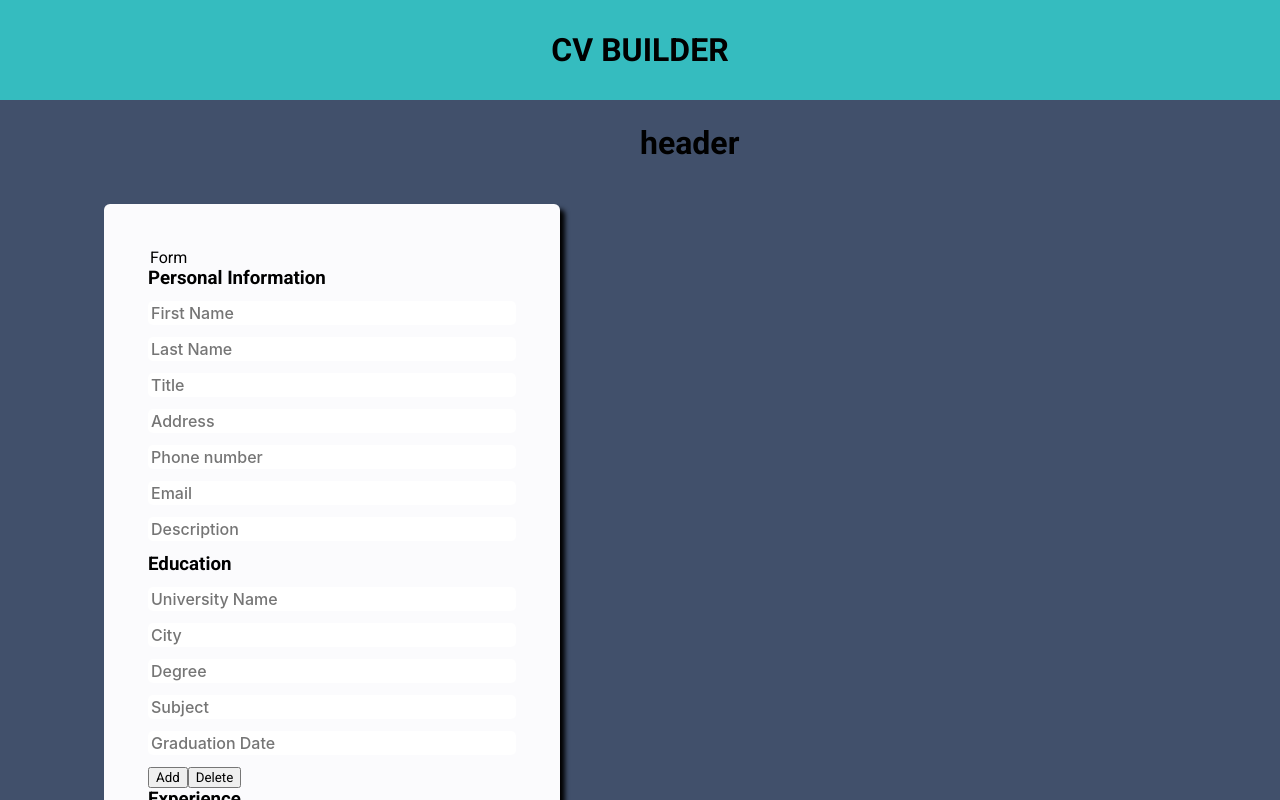
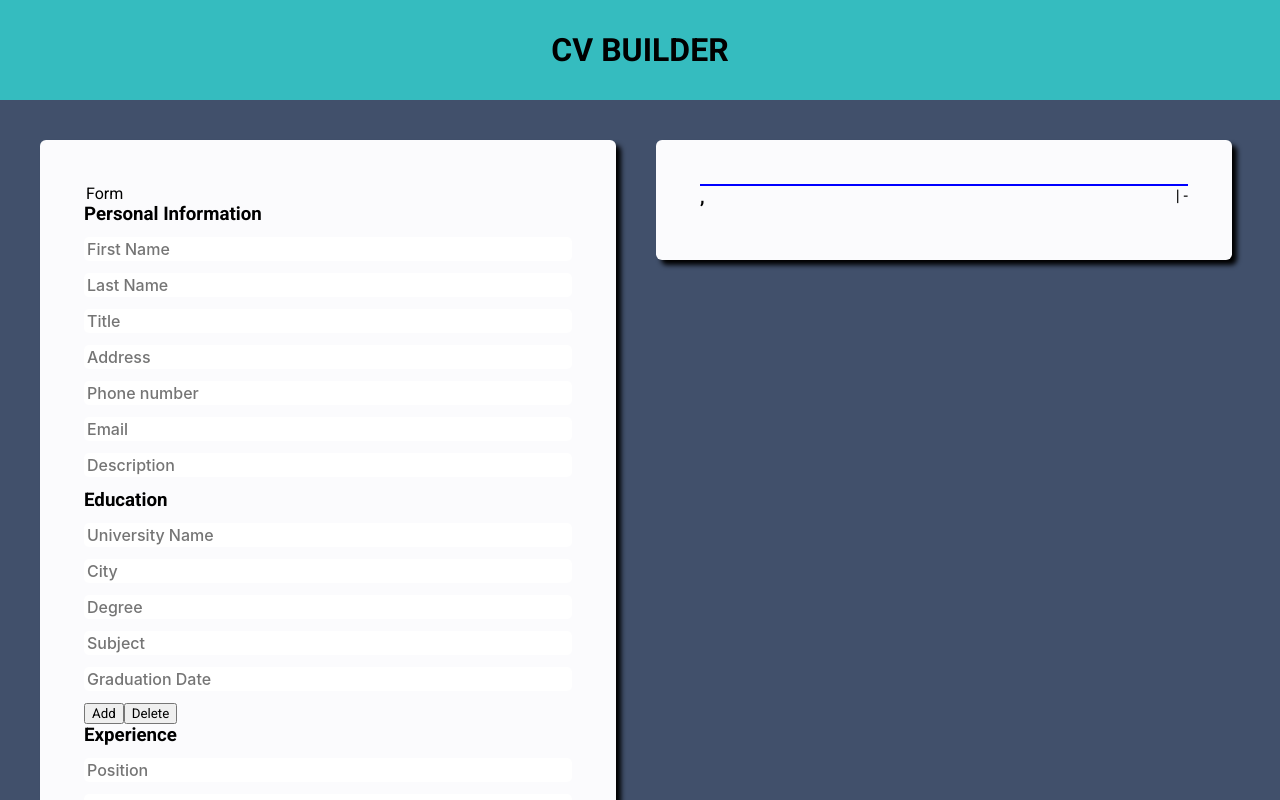
Before and after one commit to alexp141/resume-builder, a React (Vite) app: page / in a window 1280 px wide. Shown: the top 800 px of the page. Built offline with nearby package versions, Linux system fonts and the light colour scheme.

Commit message:
fixed text overflow errors

```diff
--- a/src/Content.jsx
+++ b/src/Content.jsx
@@ -31,6 +31,7 @@ function Content({children}) {
         city: '',
         startDate: '',
         endDate: '',
+        description: '',
     }]);
 
 
@@ -43,7 +44,11 @@ function Content({children}) {
                     {children}
                 </Form>
             </div>
-            <Cv personalInfo={personalInfo} educationInfo={educationInfo} experienceInfo={experienceInfo}/>
+            <div className="cv-container">
+                <Cv personalInfo={personalInfo} educationInfo={educationInfo} experienceInfo={experienceInfo}>
+                    {children}
+                </Cv>
+            </div>
         </div>
     )
 }
--- /dev/null
+++ b/src/cv/CVExperience.jsx
@@ -0,0 +1,21 @@
+
+function CVExperience({experienceInfo}) {
+
+    return (
+        <div className="cv-experience">
+            {experienceInfo.map(entry => {
+                return (
+                    <div className="exp-entry">
+                        <div className="exp-top">
+                            <h3>{entry.position}, {entry.city}</h3>
+                            <p>{entry.company} | {entry.startDate} - {entry.endDate}</p>
+                        </div>
+                        <p>{entry.description}</p>
+                    </div>
+                )
+            })}
+        </div>
+    );
+}
+
+export default CVExperience
--- a/src/cv/CVHeader.jsx
+++ b/src/cv/CVHeader.jsx
@@ -1,9 +1,17 @@
 
-function CVHeader() {
+function CVHeader({personalInfo}) {
 
     return(
         <div className="cv-header">
-            <h1>header</h1>
+            <div className="name-info">
+                <h1>{personalInfo.fname + ' ' + personalInfo.lname}</h1>
+                <h3>{personalInfo.title}</h3>
+            </div>
+            <div className="header-p-info">
+                <p>{personalInfo.phone}</p>
+                <p>{personalInfo.email}</p>
+                <p>{personalInfo.address}</p>
+            </div>
         </div>
     )
 }
--- a/src/cv/Cv.jsx
+++ b/src/cv/Cv.jsx
@@ -1,13 +1,15 @@
+import CVExperience from "./CVExperience"
 import CVHeader from "./CVHeader"
+import Description from "./Description"
 
 
 function Cv({personalInfo, educationInfo, experienceInfo}) {
 
     return(
         <div className="cv">
-            <CVHeader />
-
-            {console.log(experienceInfo)}
+            <CVHeader personalInfo={personalInfo}/>
+            <Description description={personalInfo.description} />
+            <CVExperience experienceInfo={experienceInfo} />
         </div>
     )
 }
--- /dev/null
+++ b/src/cv/Description.jsx
@@ -0,0 +1,10 @@
+function Description({description}) {
+
+    return(
+        <div className="description">
+            <p>{description}</p>
+        </div>
+    )
+}
+
+export default Description
--- a/src/form/Experience.jsx
+++ b/src/form/Experience.jsx
@@ -22,6 +22,7 @@ function Experience({experienceInfo, setExperienceInfo}) {
                 city: '',
                 startDate: '',
                 endDate: '',
+                description: '',
             }));
     }
 
@@ -39,8 +40,9 @@ function Experience({experienceInfo, setExperienceInfo}) {
                         <input type="text" name="position" id={entry.id} onChange={onInfoChange} placeholder="Position"/>
                         <input type="text" name="company" id={entry.id} onChange={onInfoChange} placeholder="Company"/>
                         <input type="text" name="city" id={entry.id} onChange={onInfoChange} placeholder="City"/>
-                        <input type="text" name="from" id={entry.id} onChange={onInfoChange} placeholder="From"/>
-                        <input type="tel" name="to" id={entry.id} onChange={onInfoChange} placeholder="To"/>
+                        <input type="text" name="from" id={entry.id} onChange={onInfoChange} placeholder="Start Date"/>
+                        <input type="text" name="to" id={entry.id} onChange={onInfoChange} placeholder="End Date"/>
+                        <input type="text" name="description" id={entry.id} onChange={onInfoChange} placeholder="Description"/>
                     </div>
                 );
             })}
--- a/src/index.css
+++ b/src/index.css
@@ -39,16 +39,18 @@
   padding: 1em;
 }
 
-.form-container {
-  padding: 5em;
+.form-container, .cv-container{
+  padding: 1em;
 }
 
-.form {
+.form, .cv {
   padding: 42px;
   border: 2px solid transparent;
   border-radius: 6px;
   box-shadow: 5px 5px 5px black;
   background-color: #fbfbfd;
+  width: 45vw;
+  overflow-wrap: break-word;
 }
 
 .content {
@@ -86,5 +88,44 @@
 }
 
 input:hover {
-  border: 1px solid green;
+  border: 1px solid var(--background-color);
 }
+
+.cv-header {
+  display: flex;
+  border-bottom: 2px solid blue;
+}
+
+.name-info {
+  flex: auto;
+}
+
+.header-p-info {
+  flex: auto;
+  text-align: end;
+}
+
+.cv-experience {
+  display: flex;
+  flex-direction: column;
+  max-width: 100%;
+}
+
+.exp-entry {
+  display: flex;
+  flex-direction: column;
+  width: 100%;
+}
+
+.exp-top {
+  display: flex;
+  margin-bottom: 8px;
+}
+
+.exp-top h3 {
+  margin-right: auto;
+}
+
+.exp-top p {
+  margin-left: auto;
+}
```
Also changed, not shown: src/assets/icons/phone-in-talk.svg (added).
